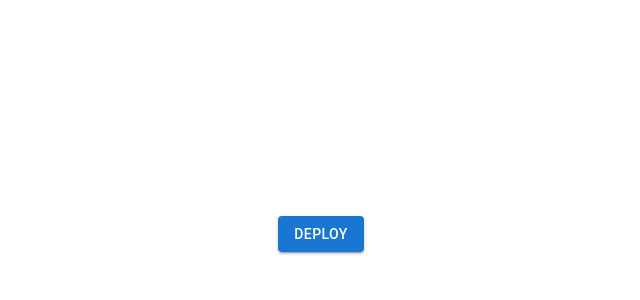
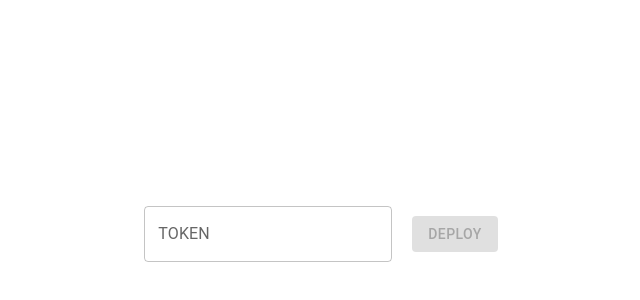
Before and after one commit to winterlood/notbook, a Next.js app: page /blog/deploy in a window 1280 px wide. Shown: the part 166-466 px from the top of the page, without its empty margins (319-959 px from the left). Built offline with nearby package versions, Linux system fonts and the light colour scheme.

Commit message:
deploy page

```diff
--- a/next.config.js
+++ b/next.config.js
@@ -13,7 +13,6 @@ const nextConfig = {
     NOTION_DATABSE_ID: process.env.NOTION_DATABSE_ID,
     NOTION_HOMEPAGE_ID: process.env.NOTION_HOMEPAGE_ID,
     GA_TRACKING_ID: process.env.GA_TRACKING_ID,
-    GITHUB_TOKEN: process.env.GITHUB_TOKEN,
     GIT_USER: process.env.GIT_USER,
     REPO_NAME: process.env.REPO_NAME,
     WORKFLOW_ID: process.env.WORKFLOW_ID,
--- a/pages/deploy.tsx
+++ b/pages/deploy.tsx
@@ -1,4 +1,4 @@
-import { Alert, Button, styled } from "@mui/material";
+import { Alert, Button, TextField, styled } from "@mui/material";
 import { useState } from "react";
 
 
@@ -11,19 +11,24 @@ const Wrapper = styled("div") ({
     backgroundColor: "white"
 });
 
+const ButtonWrapper = styled(Button) ({
+    marginLeft: "20px"
+})
+
 const user = process.env.GIT_USER;
 const repo = process.env.REPO_NAME;
-const token = process.env.GITHUB_TOKEN;
 const workflow_id = process.env.WORKFLOW_ID;
-
-console.log(user, repo);
 
 export default function Deploy() {
 
-    const [status, setStatus] = useState(true);
+    const [token, setToken] = useState("");
+
+    const onChange = (e: React.ChangeEvent) => {
+        setToken((e.target as any).value);
+    }
 
     const onClick = async () => {
-        setStatus(false);
+        setToken("");
 
         const response = await fetch(`https://api.github.com/repos/${user}/${repo}/actions/workflows/${workflow_id}/dispatches`, {
             method: "POST",
@@ -37,25 +42,24 @@ export default function Deploy() {
             }), // body data type must match "Content-Type" header
           });
 
-        response.json().then((data) => {
+        response.text().then((data) => {
+            console.log("result", data)
             if (data.length == 0) {
                 alert("success");
             }
             else {
-                alert(data.message);
+                alert(JSON.parse(data)["message"]);
             }
-            console.log("data", data)
         }).catch((err) => {
             console.log("err", err)
-        }).finally(() => {
-            setStatus(true);
-        })
+        });
 
     }
 
     return (
         <Wrapper>
-            <Button variant="contained" color="primary" disabled={!status} onClick={onClick}>Deploy</Button>
+            <TextField id="outlined-basic" label="TOKEN" variant="outlined" value={token} onChange={onChange} />
+            <ButtonWrapper variant="contained" color="primary" disabled={token.length == 0} onClick={onClick} >Deploy</ButtonWrapper>
         </Wrapper>
     );
 }
```
